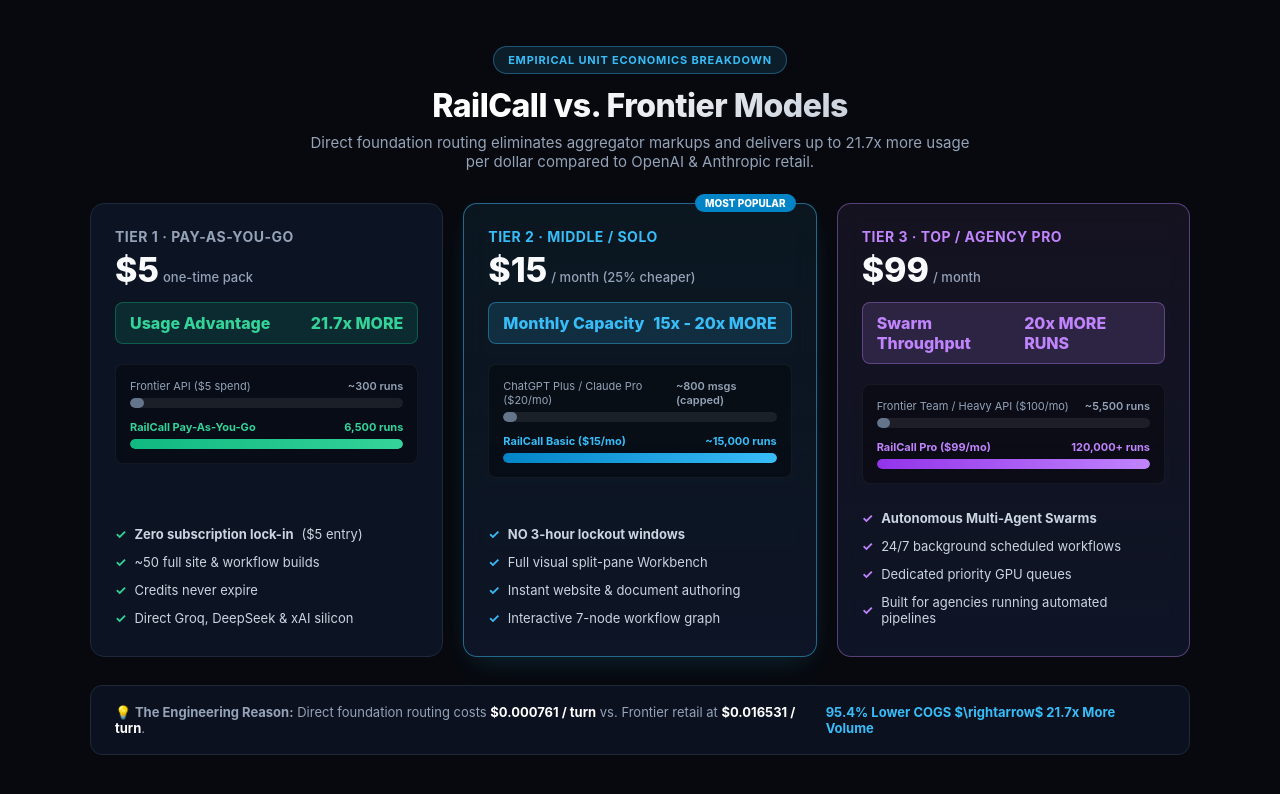
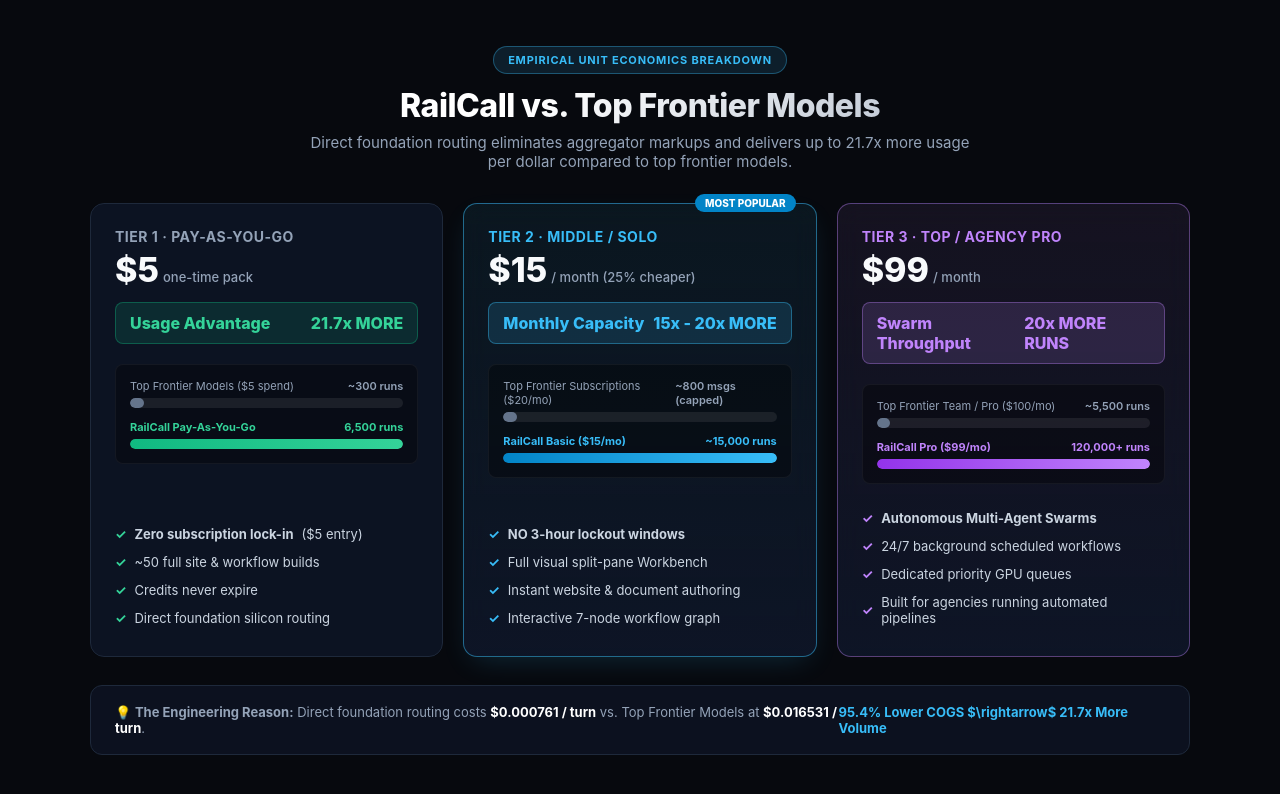
Before and after one commit to patl4588/project-mozart, a plain HTML site: page docs/railcall_pricing_visual.html in a window 1280 px wide. Drawn offline with Linux system fonts and the light colour scheme.

Commit message:
fix(pricing): replace brand names with 'Top Frontier Models' across all tiers

```diff
--- a/docs/railcall_pricing_visual.html
+++ b/docs/railcall_pricing_visual.html
@@ -3,7 +3,7 @@
 <head>
 <meta charset="UTF-8">
 <meta name="viewport" content="width=device-width, initial-scale=1.0">
-<title>RailCall vs. Frontier Models — Usage Multiplier</title>
+<title>RailCall vs. Top Frontier Models — Usage Multiplier</title>
 <style>
   :root {
     --bg: #07090e;
@@ -200,8 +200,8 @@
 <div class="container">
   <div class="header">
     <div class="pill">Empirical Unit Economics Breakdown</div>
-    <h1>RailCall vs. Frontier Models</h1>
-    <p class="subtitle">Direct foundation routing eliminates aggregator markups and delivers up to 21.7x more usage per dollar compared to OpenAI & Anthropic retail.</p>
+    <h1>RailCall vs. Top Frontier Models</h1>
+    <p class="subtitle">Direct foundation routing eliminates aggregator markups and delivers up to 21.7x more usage per dollar compared to top frontier models.</p>
   </div>
 
   <div class="grid">
@@ -218,7 +218,7 @@
       <div class="comparison-box">
         <div class="comp-row">
           <div class="comp-label">
-            <span>Frontier API ($5 spend)</span>
+            <span>Top Frontier Models ($5 spend)</span>
             <span style="color: #94a3b8; font-weight: 600;">~300 runs</span>
           </div>
           <div class="bar-bg"><div class="bar-fill bar-frontier"></div></div>
@@ -236,7 +236,7 @@
         <li><span class="check" style="color: #34d399;">✓</span> <strong>Zero subscription lock-in</strong> ($5 entry)</li>
         <li><span class="check" style="color: #34d399;">✓</span> ~50 full site & workflow builds</li>
         <li><span class="check" style="color: #34d399;">✓</span> Credits never expire</li>
-        <li><span class="check" style="color: #34d399;">✓</span> Direct Groq, DeepSeek & xAI silicon</li>
+        <li><span class="check" style="color: #34d399;">✓</span> Direct foundation silicon routing</li>
       </ul>
     </div>
 
@@ -254,7 +254,7 @@
       <div class="comparison-box">
         <div class="comp-row">
           <div class="comp-label">
-            <span>ChatGPT Plus / Claude Pro ($20/mo)</span>
+            <span>Top Frontier Subscriptions ($20/mo)</span>
             <span style="color: #94a3b8; font-weight: 600;">~800 msgs (capped)</span>
           </div>
           <div class="bar-bg"><div class="bar-fill bar-frontier"></div></div>
@@ -289,7 +289,7 @@
       <div class="comparison-box">
         <div class="comp-row">
           <div class="comp-label">
-            <span>Frontier Team / Heavy API ($100/mo)</span>
+            <span>Top Frontier Team / Pro ($100/mo)</span>
             <span style="color: #94a3b8; font-weight: 600;">~5,500 runs</span>
           </div>
           <div class="bar-bg"><div class="bar-fill bar-frontier"></div></div>
@@ -314,7 +314,7 @@
 
   <div class="footer-banner">
     <div>
-      💡 <strong>The Engineering Reason:</strong> Direct foundation routing costs <span class="stat-pill">$0.000761 / turn</span> vs. Frontier retail at <span class="stat-pill">$0.016531 / turn</span>.
+      💡 <strong>The Engineering Reason:</strong> Direct foundation routing costs <span class="stat-pill">$0.000761 / turn</span> vs. Top Frontier Models at <span class="stat-pill">$0.016531 / turn</span>.
     </div>
     <div style="color: #38bdf8; font-weight: 700;">
       95.4% Lower COGS $\rightarrow$ 21.7x More Volume
```
Also changed, not shown: screenshots/railcall_pricing_frontier_5usd.png (added), screenshots/railcall_pricing_tiers_5usd.png, screenshots/railcall_pricing_visual.png.
